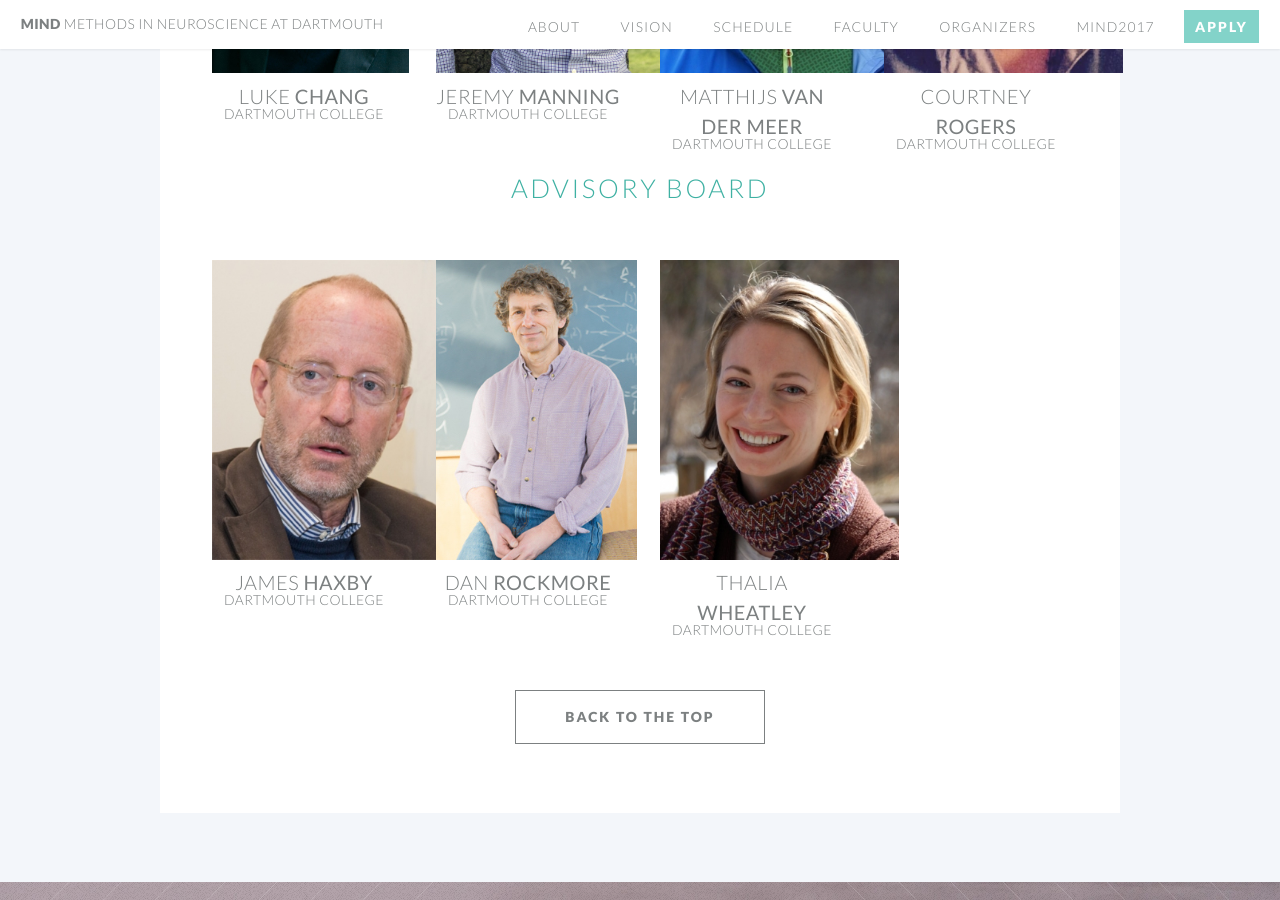
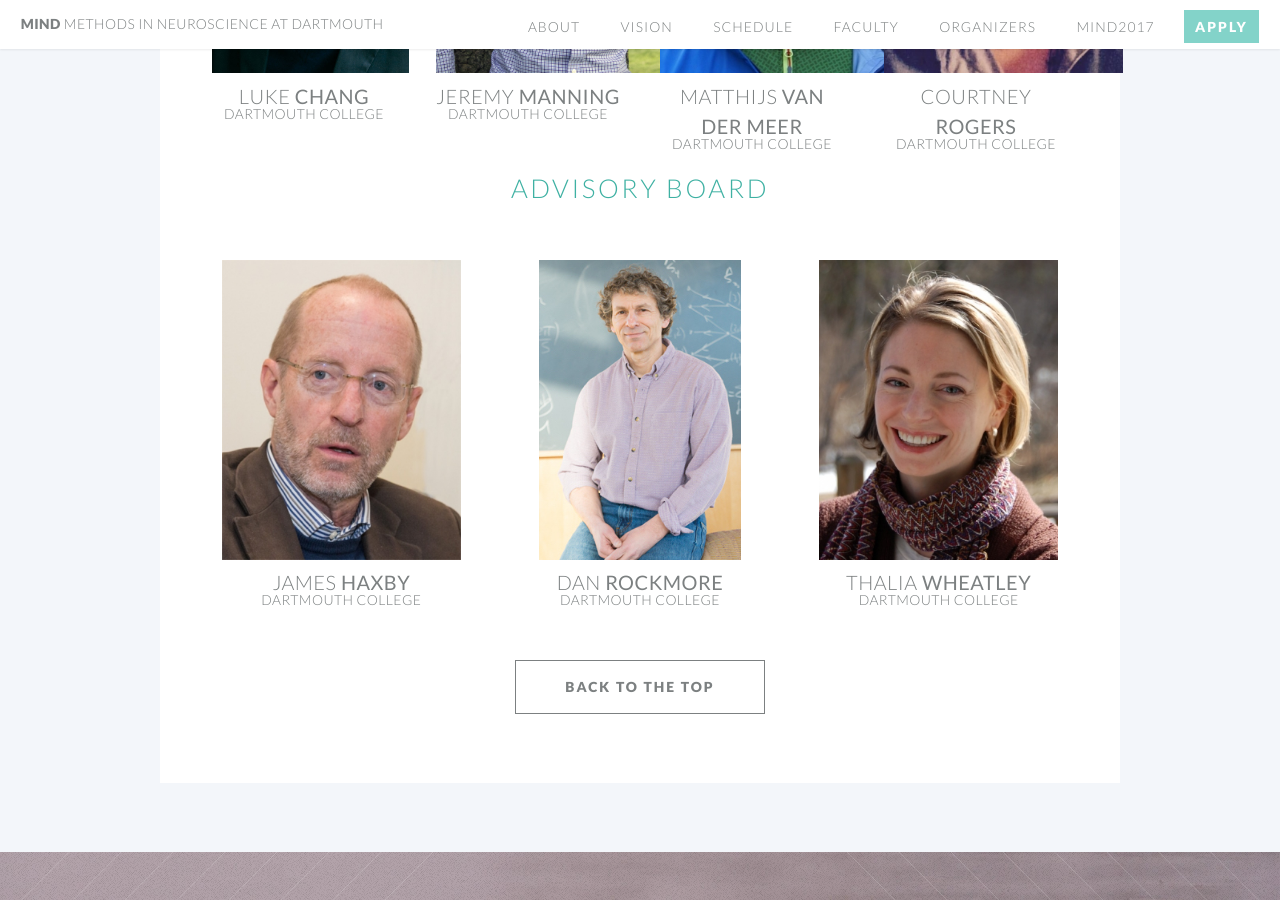
Before and after one commit to Summer-MIND/Summer-MIND.github.io, a Jekyll site: the page built from index.html, in a window 1280 px wide and 900 px high, scrolled down 5488 px. Built offline with Jekyll 4.4.1, drawn with Linux system fonts in a browser that asks for light colours; comment, search, counter and statistics services are not loaded.

Commit message:
Small fixes to website formatting

```diff
--- a/2017.html
+++ b/2017.html
@@ -8,7 +8,7 @@ layout: default
 				    <div class="inner">
 				        <p>Methods in Neuroscience at Dartmouth Computational Summer School</p>
 				        <p>Multiscale Network Dynamics</p>
-				        <p>7/30 - 8/7/2018</p>
+				        <p>8/13 - 8/20/2017</p>
 				    </div>
 				</section>
 
--- a/index.html
+++ b/index.html
@@ -389,7 +389,7 @@ layout: landing-page
 
                         <div class="row">
 
-							<div class="3u">
+							<div class="4u">
 								<section>
 									<a href="http://haxbylab.dartmouth.edu/" class="image featured"><img src="images/haxby.jpg" alt="" /></a>
 									<header>
@@ -398,7 +398,7 @@ layout: landing-page
 									</header>
 								</section>
 							</div>
-              <div class="3u">
+              <div class="4u">
 								<section>
 									<a href="http://www.cs.dartmouth.edu/~rockmore/" class="image featured"><img src="images/rockmore.jpg" alt="" /></a>
 									<header>
@@ -407,7 +407,7 @@ layout: landing-page
 									</header>
 								</section>
 							</div>
-                            <div class="3u">
+                            <div class="4u">
 								<section>
 									<a href="http://www.wheatlab.com/" class="image featured"><img src="images/wheatley.jpg" alt="" /></a>
 									<header>
```
